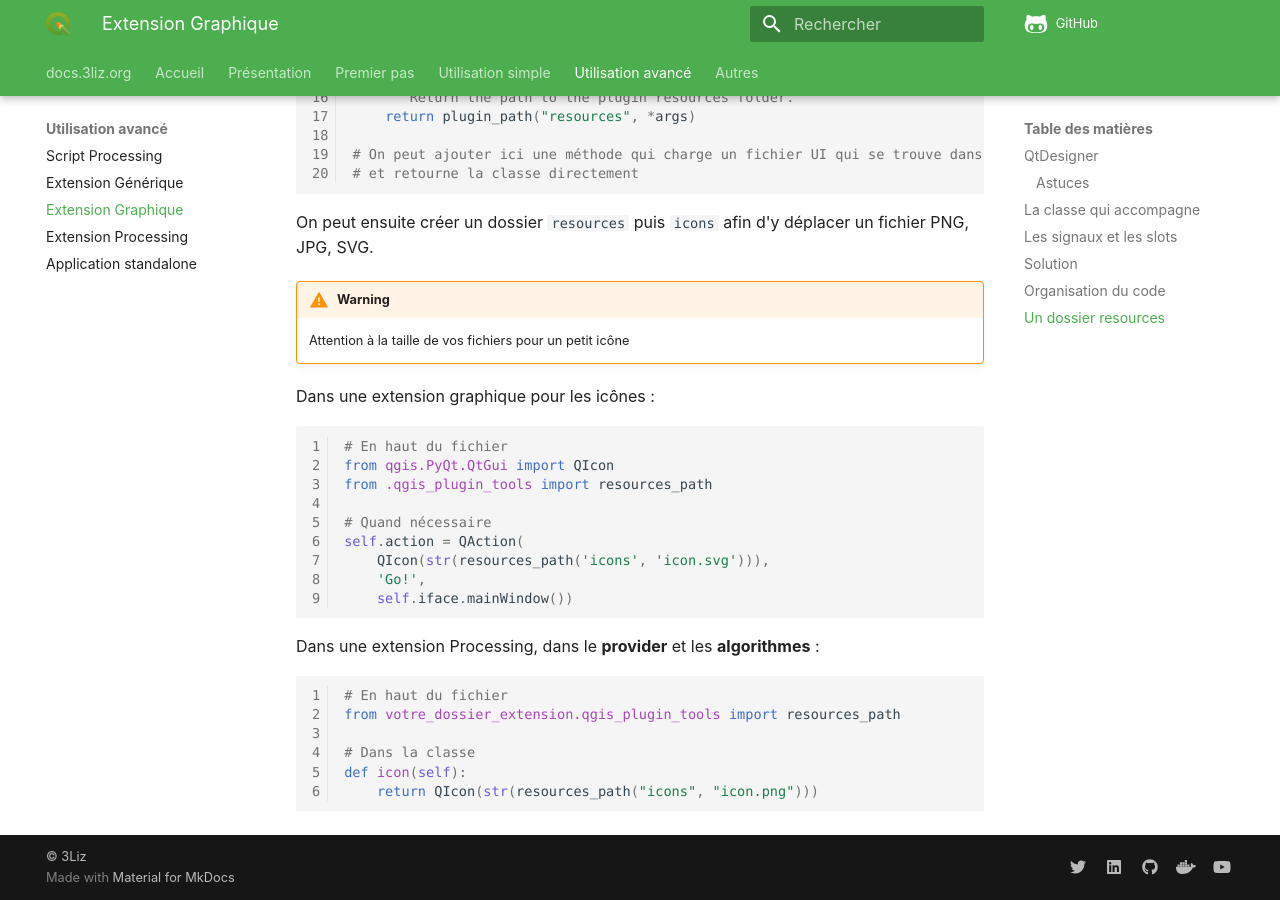
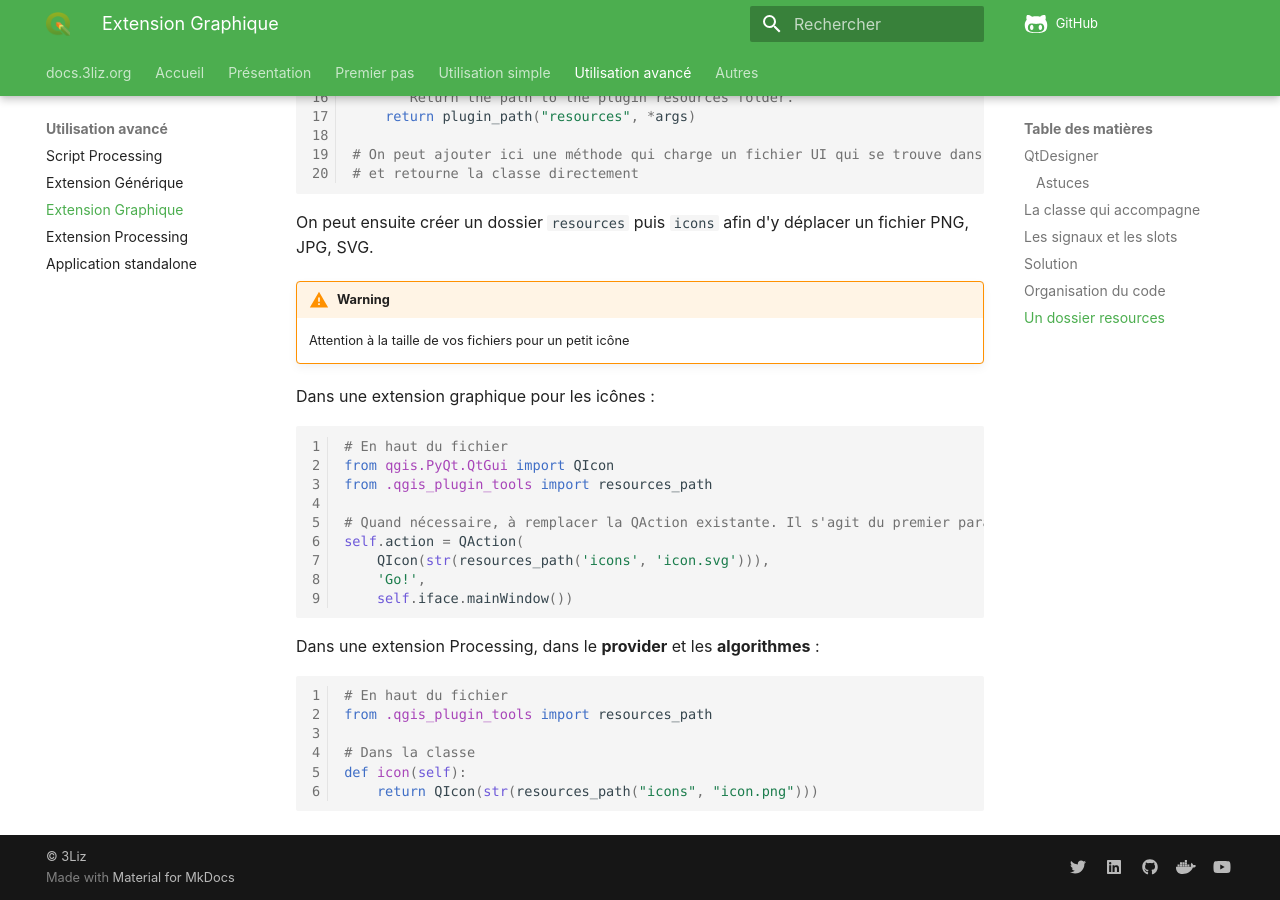
Before and after one commit to 3liz/formation-pyqgis, an MkDocs documentation site: the page built from docs/extension-graphique.md, in a window 1280 px wide and 900 px high, scrolled down 4894 px. Built offline with MkDocs 1.6.1 and Material for MkDocs 9.7.7, drawn with Linux system fonts in a browser that asks for light colours; nearby versions of some CDN libraries; comment, search, counter and statistics services are not loaded.

Commit message:
Fix path

````diff
--- a/docs/extension-graphique.md
+++ b/docs/extension-graphique.md
@@ -235,7 +235,7 @@ Dans une extension graphique pour les icônes :
 from qgis.PyQt.QtGui import QIcon
 from .qgis_plugin_tools import resources_path
 
-# Quand nécessaire
+# Quand nécessaire, à remplacer la QAction existante. Il s'agit du premier paramètre avec QIcon
 self.action = QAction(
     QIcon(str(resources_path('icons', 'icon.svg'))),
     'Go!',
@@ -246,7 +246,7 @@ Dans une extension Processing, dans le **provider** et les **algorithmes** :
 
 ```python
 # En haut du fichier
-from votre_dossier_extension.qgis_plugin_tools import resources_path
+from .qgis_plugin_tools import resources_path
 
 # Dans la classe
 def icon(self):
````
